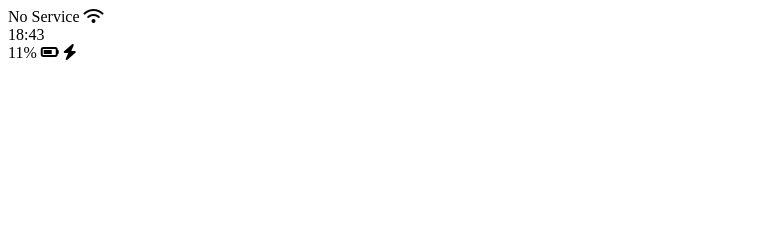
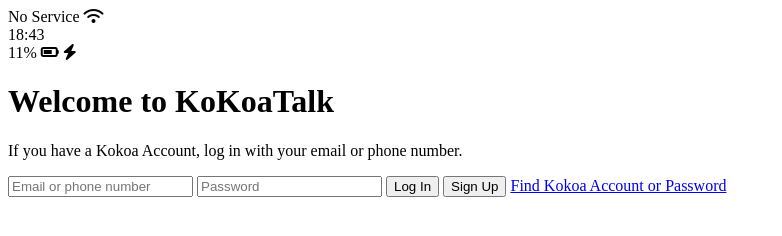
Before and after one commit to parispoly137/kokoa-clone, a plain HTML site: page index.html in a window 1280 px wide. Shown: the whole page, without its empty margins (0-782 px from the left). Drawn offline with Linux system fonts and the light colour scheme.

Commit message:
#6.4 Sign Up Screen part Two
add html elements of 02.png

```diff
--- a/index.html
+++ b/index.html
@@ -20,6 +20,22 @@
       <i class="fas fa-bolt"></i>
     </div>
   </div>
+
+  <header class="welcome-header">
+    <h1 class="welcome-header__title">Welcome to KoKoaTalk</h1>
+    <p class="welcome-header__text">
+      If you have a Kokoa Account, log in with your email or phone number.
+    </p>
+  </header>
+
+  <form>
+    <input type="text" placeholder="Email or phone number">
+    <input type="text" placeholder="Password">
+    <input type="submit" value="Log In">
+    <input type="submit" value="Sign Up">
+    <a href="#">Find Kokoa Account or Password</a>
+  </form>
+
   <script src="https://kit.fontawesome.com/6478f529f2.js" crossorigin="anonymous"></script>
 </body>
 
```
